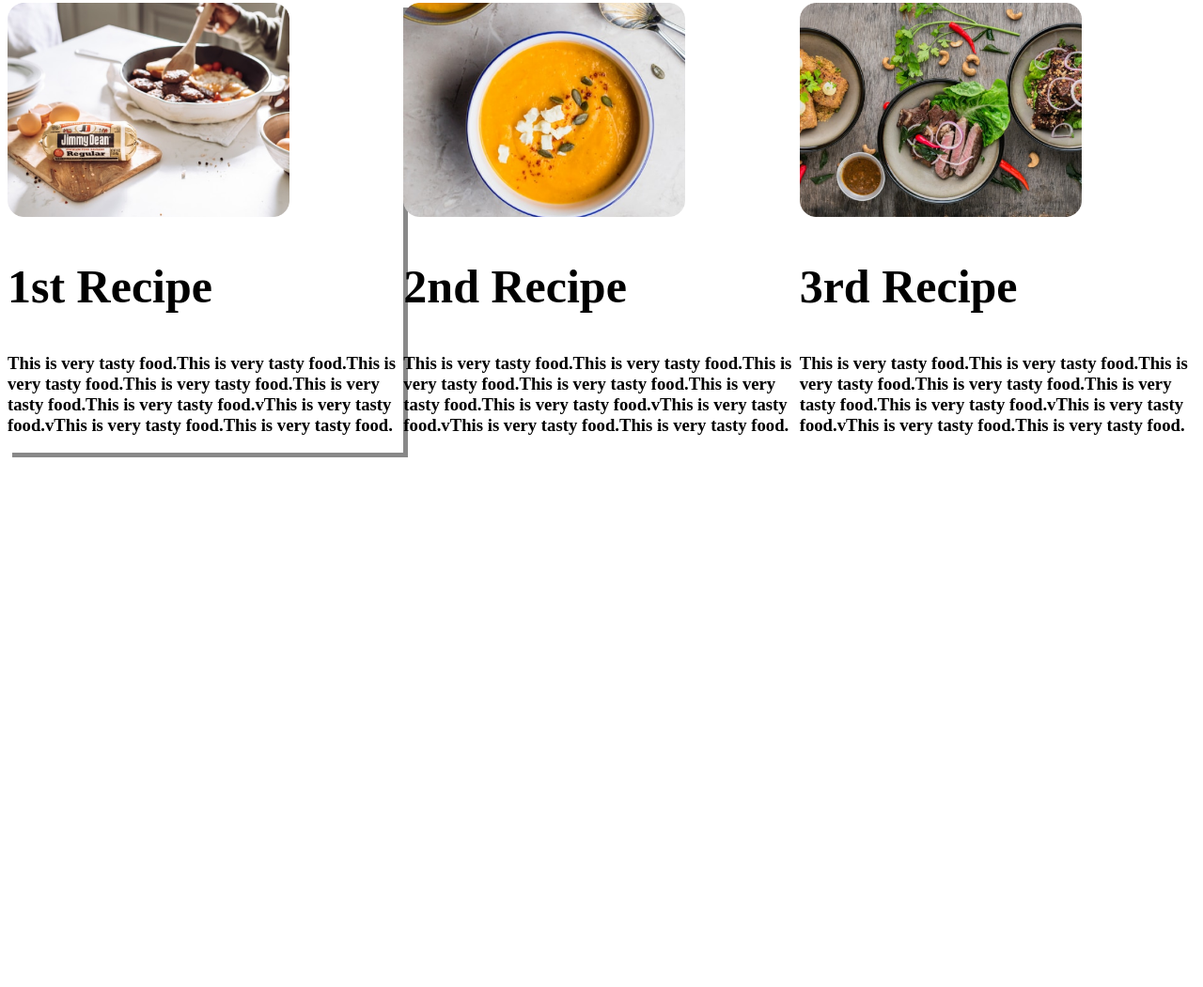
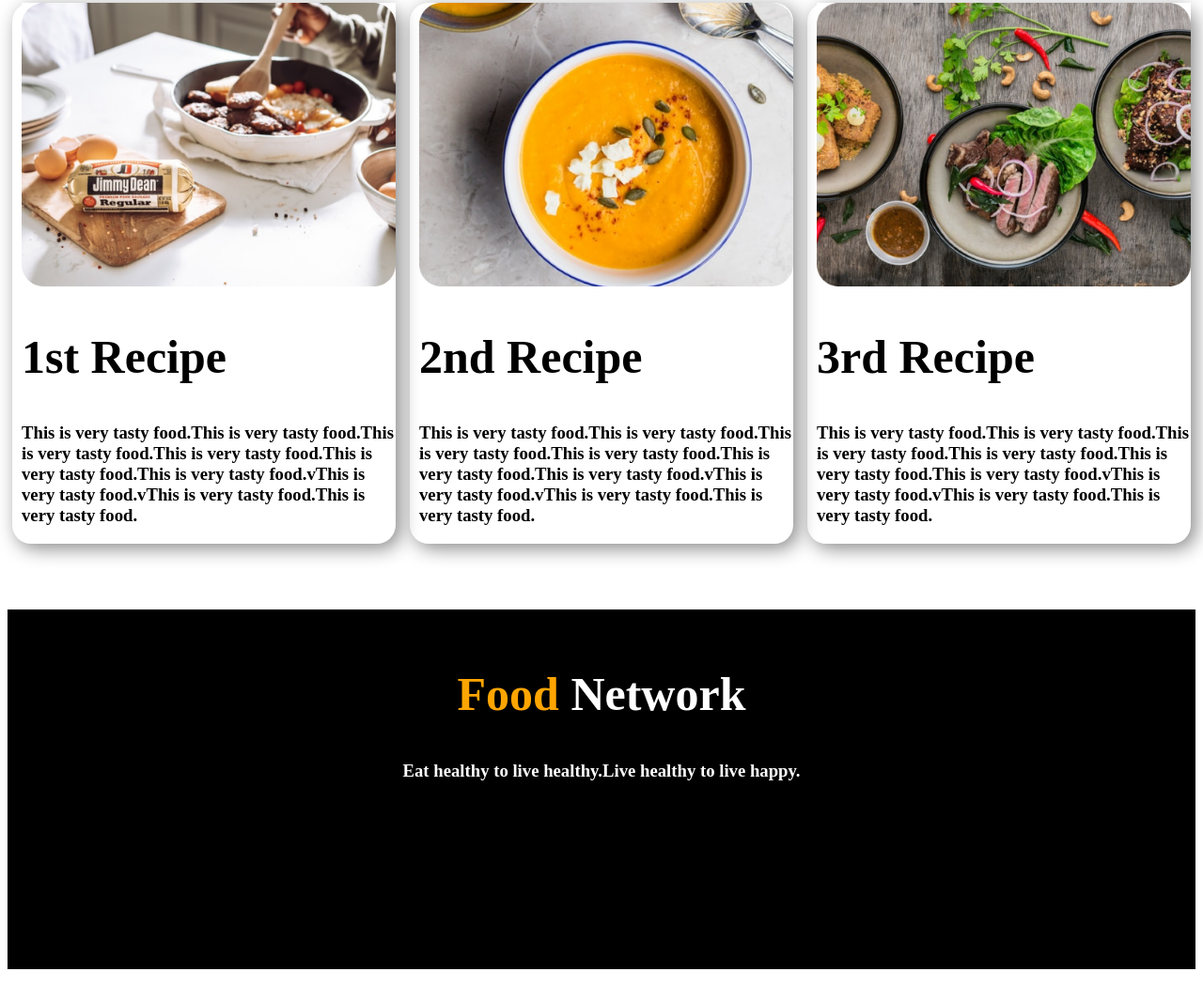
Before and after one commit to Hasanul-Banna-Himel/food-network, a plain HTML site: page index.html in a window 1280 px wide. Shown: the part 2488-3539 px from the top of the page at 94% size. Before the commit the page ends 2978 px from the top, so only its background shows below. Drawn offline with Linux system fonts and the light colour scheme; a web font is replaced by a local one.

Commit message:
fourth-commit

```diff
--- a/index.html
+++ b/index.html
@@ -1,3 +1,4 @@
+
 <!DOCTYPE html>
 <html lang="en">
 <head>
@@ -76,6 +77,11 @@
 
 
     </section>
+    <section class="last-part">
+       <center id="last-part"> <h1> <span id="food-color"> Food </span> <span id="network"> Network</span></h1>
+       <h3 id="last-h3">Eat healthy to live healthy.Live healthy to live happy.</h3></center>
+
+    </section>
 
 
 </body>
--- a/style.css
+++ b/style.css
@@ -97,17 +97,51 @@ h5{
     padding-top: 150px;
 }
 #first-cooking img{
-    max-height: 300px;
-    max-width: 300px;
+    max-height: 450px;
+    max-width: 100%;
 }
 #second-cooking img{
-    max-height: 300px;
-    max-width: 300px;
+    max-height: 450px;
+    max-width: 100%;
 }
 #third-cooking img{
-    max-height: 300px;
-    max-width: 300px;
+    max-height: 450px;
+    max-width: 100%;
+
 }
 #first-cooking{
-    box-shadow: 5px 5px #888888;
+    box-shadow: 5px 5px 20px #888888;
+    margin-left: 5px;
+    padding-left: 10px;
+    border-radius: 20px;
 }
+#second-cooking{
+    box-shadow: 5px 5px 20px #888888;
+    margin-left: 15px;
+    margin-right: 15px;
+    padding-left: 10px;
+    border-radius: 20px;
+}
+#third-cooking{
+    box-shadow: 5px 5px 20px #888888;
+    margin-right: 5px;
+    padding-left: 10px;
+    border-radius: 20px;
+}
+#food-color{
+    color: orange;
+}
+#last-h3{
+    color: white;
+    padding-bottom: 200px;
+}
+.last-part{
+    background-color: black;
+    margin-top: 70px;
+}
+#network{
+    color: white;
+}
+#last-part{
+    padding-top: 20px;
+}
```
